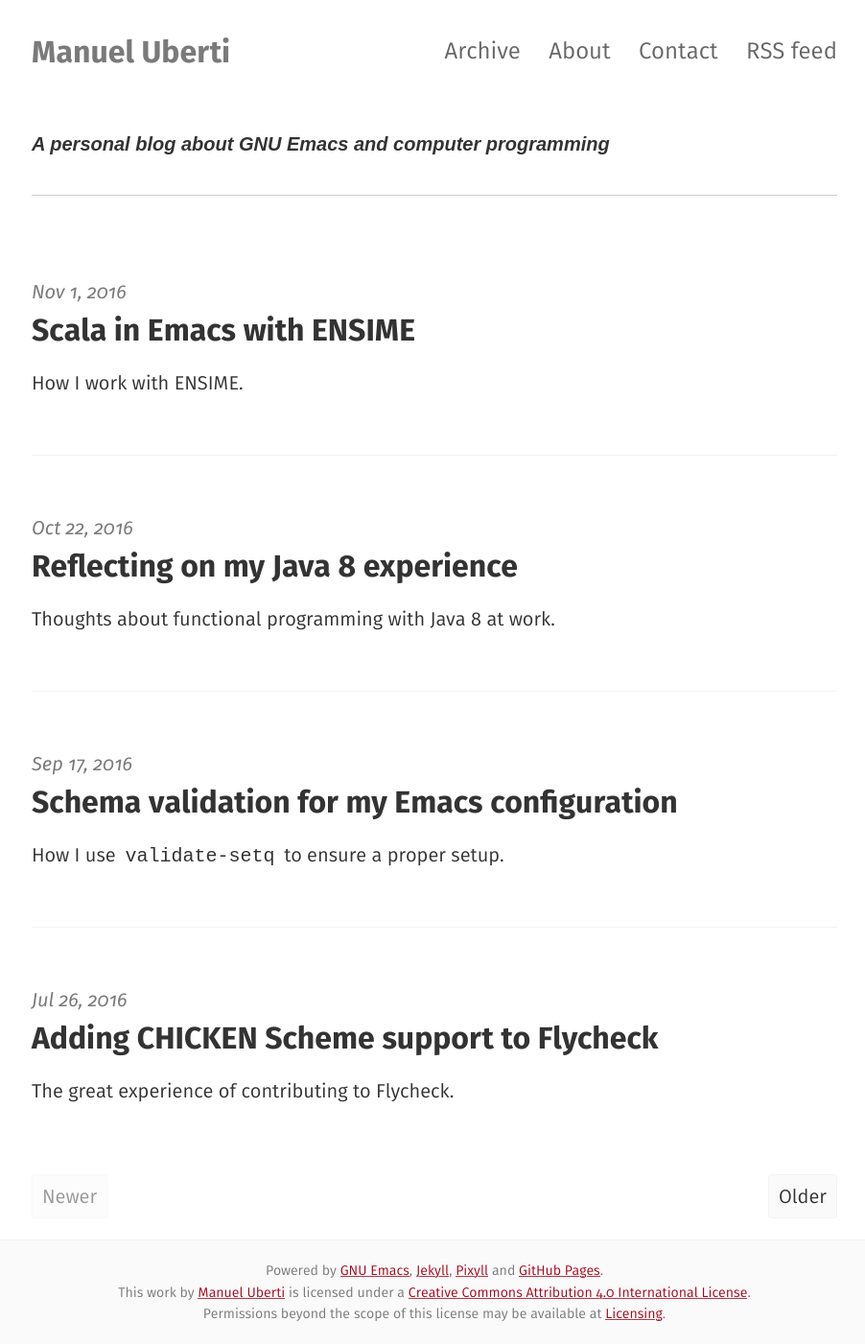
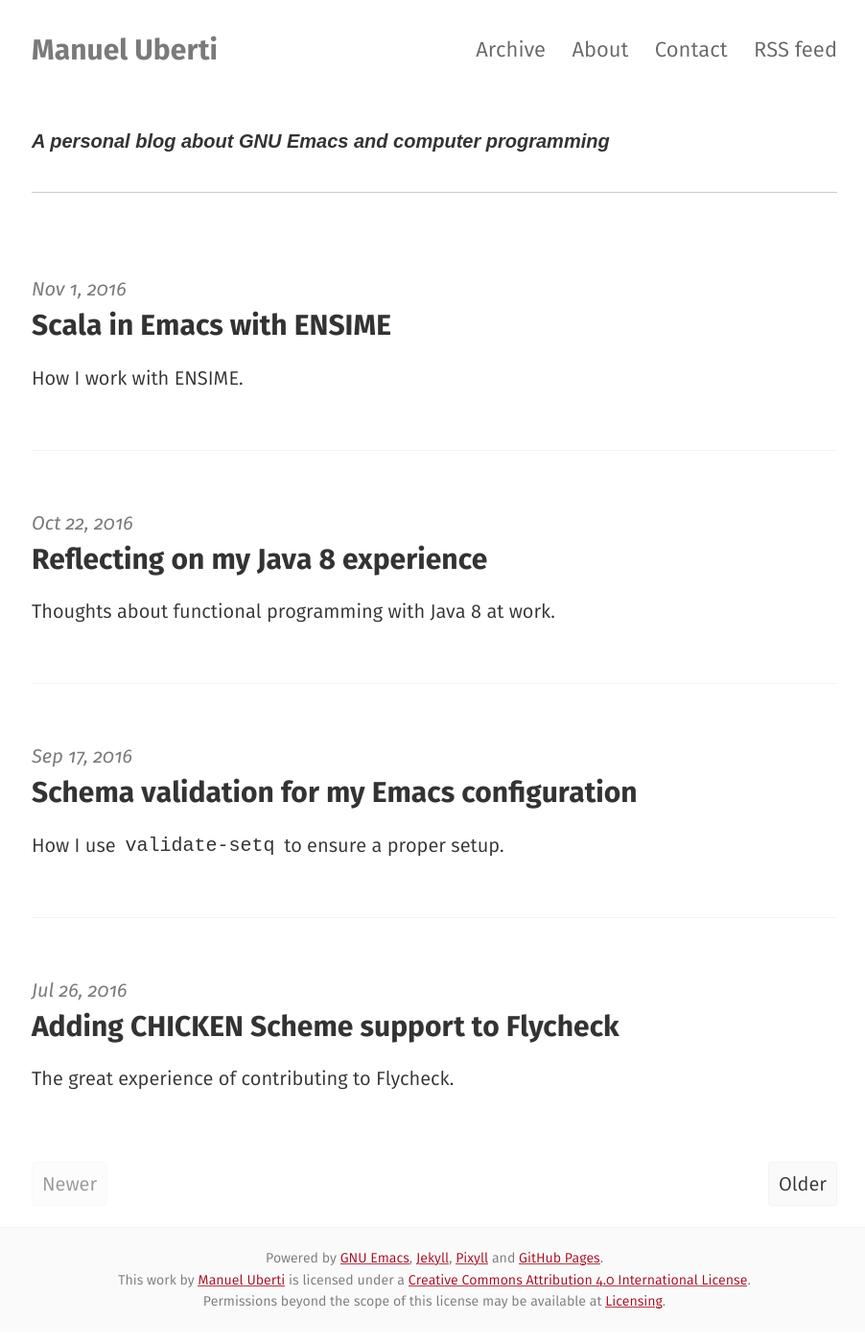
Before and after one commit to manuel-uberti/manuel-uberti.github.io, a Jekyll site: the page built from index.html, in a window 1280 px wide. Shown: the whole page at 96% size, without its empty margins (187-1089 px from the left). Built offline with Jekyll 4.4.1, drawn with Linux system fonts in a browser that asks for light colours; some web fonts are replaced; the list of posts is cut into pages by our own code.

Commit message:
Slightly decrease heading font size

```diff
--- a/_sass/_variables.scss
+++ b/_sass/_variables.scss
@@ -55,10 +55,10 @@ $heading-font-family: 'Fira Sans', sans-serif !default;
 $heading-font-weight: 900 !default;
 $heading-line-height: 1.25 !default;
 $monospace-font-family: 'Source Code Pro', monospace !default;
-$h1: 1.8rem !default;
-$h2: 1.6rem !default;
-$h3: 1.4rem !default;
-$h4: 1.2rem !default;
+$h1: 1.7rem !default;
+$h2: 1.5rem !default;
+$h3: 1.3rem !default;
+$h4: 1.1rem !default;
 $h5: 1.0rem !default;
 $h6: .8rem !default;
 $h00: 4rem !default;
```
